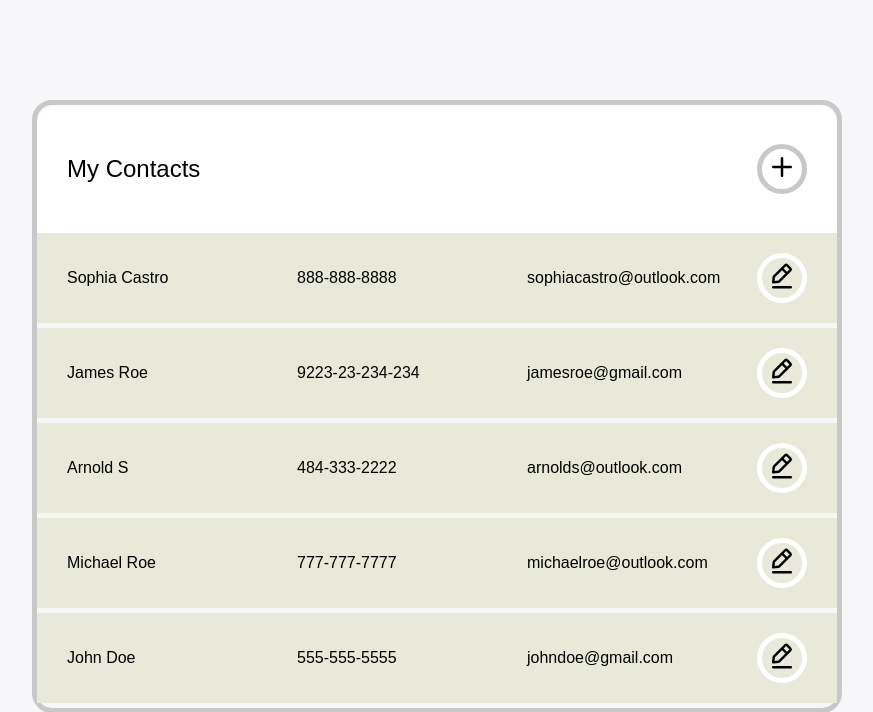
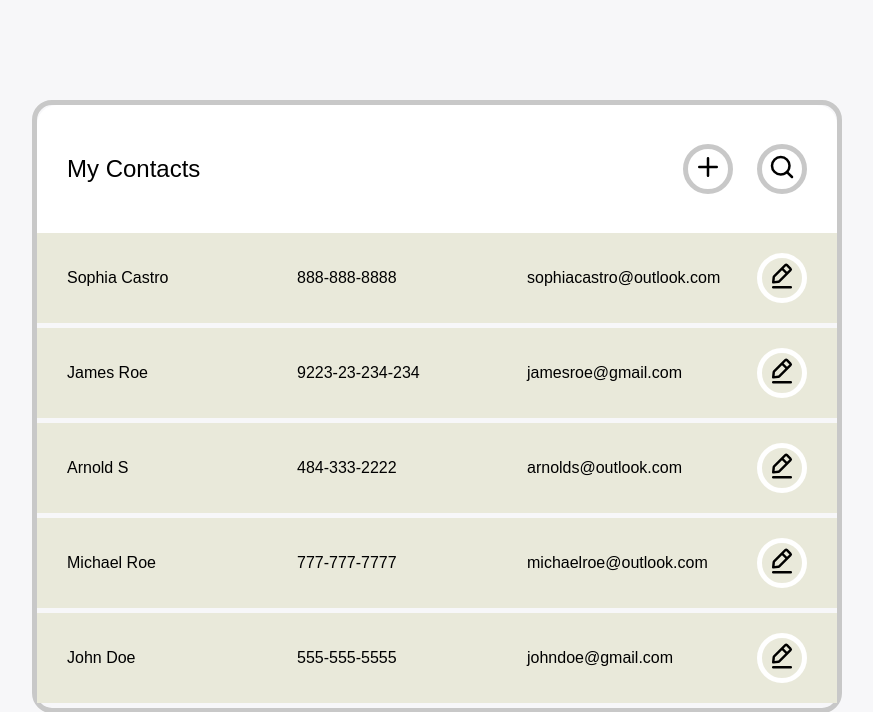
Before and after one commit to JarolinVargas/contacts-django-practice-app, a Django app: page / in a window 1280 px wide. Shown: the top 712 px of the page, without its empty margins (203-1076 px from the left). Run offline with Django 4.2, Linux system fonts and the light colour scheme; data comes from the database, SQL or seed files in the repository; both versions use the stored data as it was after the commit.

Commit message:
search feature

```diff
--- a/contacts_app/static/contacts_app/css/main.css
+++ b/contacts_app/static/contacts_app/css/main.css
@@ -62,15 +62,45 @@ header .circle-btn {
   margin: 0 auto;
 }
 
-#new-contact {
+#new-contact, #search-contact-field {
   height: 0px;
   overflow: hidden;
   transition-property: height;
   transition-duration: .30s;
 }
 
-#new-contact.visible {
+#new-contact.visible,
+#search-contact-field.visible {
   height: 90px;
+}
+
+/* search contact */
+#search-contact-field {
+  background-color: #ffc0c0;
+  position: relative;
+}
+
+#search-contact-field input {
+  width: 100%;
+  height: 100%;
+  outline: none;
+  border: none;
+  background-color: transparent;
+  padding: 0 30px;
+  box-sizing: border-box;
+  line-height: 1;
+  font-size: 24px;
+  padding-right: 100px;
+}
+
+#clear-search {
+  position: absolute;
+  right: 30px;
+  top: 20px;
+}
+
+#clear-search button {
+  pointer-events: none;
 }
 
 /* contact component */
--- a/contacts_app/static/contacts_app/js/main.js
+++ b/contacts_app/static/contacts_app/js/main.js
@@ -1,23 +1,25 @@
-const contactComponents = document.querySelectorAll(".contact");
-const addButton = document.querySelector("#add-contact");
+const contactComponents = document.querySelectorAll('.contact');
+const addButton = document.querySelector('#add-contact');
+const searchButton = document.querySelector('#search-contact');
 
-addButton.addEventListener("click", () => {
-  document.querySelector("#new-contact").classList.toggle("visible")
-});
+addButton.addEventListener('click', () => toggleSlide(document.querySelector('#new-contact')))
+searchButton.addEventListener('click', () => toggleSlide(document.querySelector('#search-contact-field')))
+
+const toggleSlide = (element) => element.classList.toggle('visible')
 
 contactComponents.forEach((component) => {
-  const deleteCheckbox = component.querySelector(".delete-checkbox");
+  const deleteCheckbox = component.querySelector('.delete-checkbox');
 
-  component.querySelector(".btn-action").addEventListener("click", (event) => {
+  component.querySelector('.btn-action').addEventListener('click', (event) => {
     event.preventDefault();
-    if (component.classList.contains("save-mode")) {
+    if (component.classList.contains('save-mode')) {
       component.submit();
     }
-    component.classList.toggle("save-mode");
+    component.classList.toggle('save-mode');
   });
 
   if( deleteCheckbox ) {
-    deleteCheckbox.addEventListener("change", () => {
+    deleteCheckbox.addEventListener('change', () => {
       component.submit();
     });
   }
--- a/contacts_app/templates/contacts.html
+++ b/contacts_app/templates/index.html
@@ -12,11 +12,17 @@
         <div class="header-layout">
           <div><h2 class="header-title">My Contacts</h2></div>
           <div>
-            <button class="circle-btn">
+            <button id="add-contact" class="circle-btn">
               <img
-                id="add-contact"
                 class="edit-icon"
                 src="{% static 'contacts_app/icons/plus.svg' %}"
+                alt="add contact"
+              />
+            </button>
+            <button id="search-contact" class="circle-btn" style="margin-left: 20px">
+              <img
+                class="edit-icon"
+                src="{% static 'contacts_app/icons/search.svg' %}"
                 alt="add contact"
               />
             </button>
@@ -26,6 +32,19 @@
       <section id="new-contact">
         {% include 'contact.html' with new_contact="true" %}
       </section>
+      <form id="search-contact-field" class="{% if query %} visible {% endif %}" action="{% url 'search_contacts' %}" method="POST">
+        {% csrf_token %}
+        <a id="clear-search" href="{% url 'contacts' %}">
+          <button class="circle-btn">
+            <img
+              class="edit-icon"
+              src="{% static 'contacts_app/icons/minus.svg' %}"
+              alt="add contact"
+            />
+          </button>
+        </a>
+        <input type="text" name="query" value="{{ query }}" autofocus placeholder="search by name, email, or phone number"/>
+      </form>
       <section>
         {% for contact in my_contacts %}
           {% include 'contact.html' with contact_id=contact.id full_name=contact.full_name email=contact.email phone=contact.phone %}
--- a/contacts_app/urls.py
+++ b/contacts_app/urls.py
@@ -1,9 +1,10 @@
 from django.urls import path
 from . import views
-from .views import submit_contact, edit_contact
+from .views import submit_contact, edit_contact, search_contacts
 
 urlpatterns = [
     path('', views.contacts, name='contacts'),
-    path('submit_contact/', submit_contact, name='submit_contact'),
-    path('edit_contact/<int:contact_id>/', edit_contact, name='edit_contact')
+    path('submit_contact/', views.submit_contact, name='submit_contact'),
+    path('edit_contact/<int:contact_id>/', views.edit_contact, name='edit_contact'),
+    path('search_contacts', views.search_contacts, name='search_contacts'),
 ]
--- a/contacts_app/views.py
+++ b/contacts_app/views.py
@@ -1,5 +1,8 @@
 from django.shortcuts import get_object_or_404, render, redirect
 from .models import Contact
+from django.db.models import Q
+
+homeTemplate = 'index.html'
 
 # Create your views here.
 def contacts(request):
@@ -7,7 +10,7 @@ def contacts(request):
     context = {
         'my_contacts': myContacts
     }
-    return render(request, 'contacts.html', context)
+    return render(request, homeTemplate, context)
 
 
 def submit_contact(request):
@@ -21,7 +24,7 @@ def submit_contact(request):
 
         return redirect('contacts')
     else:
-        return render(request, 'contacts.html')
+        return render(request, homeTemplate)
 
 
 def edit_contact(request, contact_id):
@@ -41,4 +44,20 @@ def edit_contact(request, contact_id):
 
         return redirect('contacts')
     else:
-        return render(request, 'contacts.html')
+        return render(request, homeTemplate)
+
+
+def search_contacts(request):
+    if request.method == 'POST':
+        query = request.POST.get('query')
+        if query:
+            filter = Contact.objects.filter(
+                Q(full_name__icontains=query) | Q(email__icontains=query) | Q(phone__icontains=query)
+            )
+            if len(filter) == 0:
+                return redirect('no_results')
+            context = {'my_contacts': filter, 'query': query}
+            return render(request, homeTemplate, context)
+        else:
+            return render(request, homeTemplate)
+    return render(request, homeTemplate)
```
Also changed, not shown: contacts_app/static/contacts_app/icons/minus.svg (added), contacts_app/static/contacts_app/icons/search.svg (added), db.sqlite3, 5 other files.
